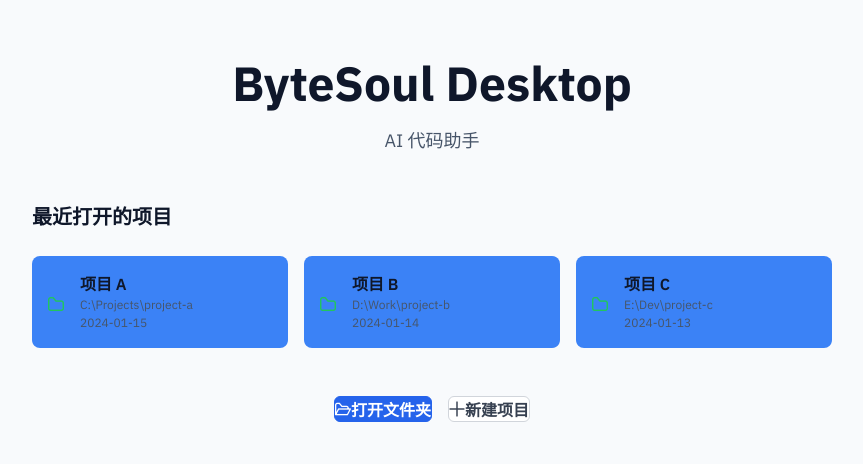
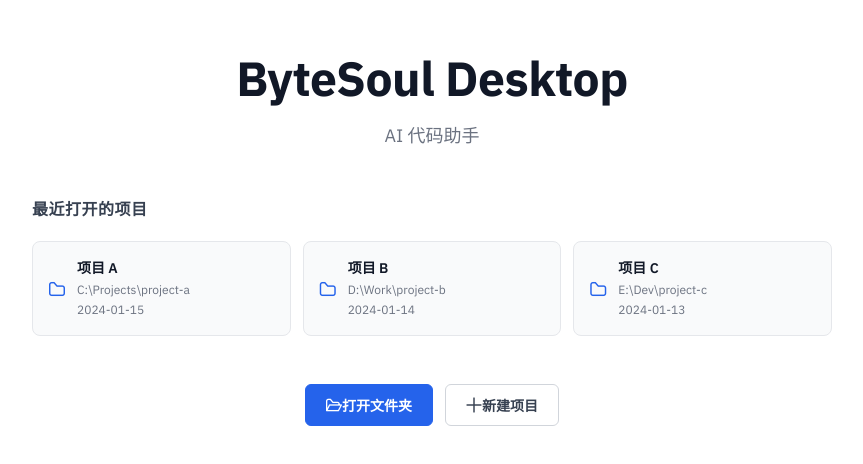
Before and after one commit to SuxueDevil/byte-soul-vue-electron, a Vue app: page / in a window 1280 px wide. Shown: the part 166-630 px from the top of the page, without its empty margins (208-1071 px from the left). Built offline with nearby package versions, Linux system fonts and the light colour scheme; a web font is replaced by a local one.

Commit message:
refactor: 抽离 HomeView 逻辑到 home.ts
- 按代码规范抽离 TS 逻辑
- 样式使用硬编码颜色值

```diff
--- a/src/views/HomeView.vue
+++ b/src/views/HomeView.vue
@@ -76,64 +76,71 @@ const handleNewProject = () => {
   align-items: center;
   justify-content: center;
   min-height: 100vh;
-  padding: var(--spacing-2xl);
+  padding: 48px;
+  background-color: #FFFFFF;
+  color: #111827;
 }
 
 .welcome-section {
   text-align: center;
-  margin-bottom: var(--spacing-2xl);
+  margin-bottom: 48px;
 }
 
 .title {
   font-size: 48px;
   font-weight: 700;
-  color: var(--color-text);
-  margin-bottom: var(--spacing-sm);
+  color: #111827;
+  margin-bottom: 8px;
+  letter-spacing: -0.5px;
 }
 
 .subtitle {
   font-size: 18px;
-  color: var(--color-text-muted);
+  color: #6B7280;
 }
 
 .recent-projects {
   width: 100%;
   max-width: 800px;
-  margin-bottom: var(--spacing-2xl);
+  margin-bottom: 48px;
 }
 
 .section-title {
-  font-size: 20px;
+  font-size: 16px;
   font-weight: 600;
-  color: var(--color-text);
-  margin-bottom: var(--spacing-lg);
+  color: #374151;
+  margin-bottom: 20px;
+  text-transform: uppercase;
+  letter-spacing: 0.5px;
 }
 
 .project-list {
   display: grid;
   grid-template-columns: repeat(auto-fill, minmax(240px, 1fr));
-  gap: var(--spacing-md);
+  gap: 12px;
 }
 
 .project-card {
   display: flex;
   align-items: center;
-  gap: var(--spacing-md);
-  padding: var(--spacing-md);
-  background-color: var(--color-primary);
-  border-radius: var(--radius-md);
+  gap: 12px;
+  padding: 16px;
+  background-color: #F9FAFB;
+  border: 1px solid #E5E7EB;
+  border-radius: 8px;
   cursor: pointer;
-  transition: all var(--transition-normal);
+  transition: all 150ms ease;
 }
 
 .project-card:hover {
-  background-color: var(--color-secondary);
-  transform: translateY(-2px);
+  background-color: #F3F4F6;
+  border-color: #D1D5DB;
+  box-shadow: 0 1px 3px rgba(0, 0, 0, 0.1);
 }
 
 .project-icon {
-  font-size: 24px;
-  color: var(--color-cta);
+  font-size: 20px;
+  color: #2563EB;
 }
 
 .project-info {
@@ -143,20 +150,49 @@ const handleNewProject = () => {
 
 .project-name {
   font-weight: 600;
-  color: var(--color-text);
+  color: #111827;
   white-space: nowrap;
   overflow: hidden;
   text-overflow: ellipsis;
+  font-size: 14px;
 }
 
 .project-path,
 .project-date {
   font-size: 12px;
-  color: var(--color-text-muted);
+  color: #6B7280;
+  margin-top: 2px;
 }
 
 .actions {
   display: flex;
-  gap: var(--spacing-md);
+  gap: 12px;
+}
+
+/* 强制覆盖 PrimeVue 按钮样式 */
+:deep(.p-button) {
+  background-color: #2563EB !important;
+  border-color: #2563EB !important;
+  color: #FFFFFF !important;
+  font-weight: 500 !important;
+  padding: 10px 20px !important;
+  font-size: 14px !important;
+  border-radius: 6px !important;
+}
+
+:deep(.p-button:hover) {
+  background-color: #1D4ED8 !important;
+  border-color: #1D4ED8 !important;
+}
+
+:deep(.p-button-secondary) {
+  background-color: #FFFFFF !important;
+  border-color: #D1D5DB !important;
+  color: #374151 !important;
+}
+
+:deep(.p-button-secondary:hover) {
+  background-color: #F9FAFB !important;
+  border-color: #9CA3AF !important;
 }
 </style>
```
Also changed, not shown: src/views/home.ts (added, +43 -0 lines).
